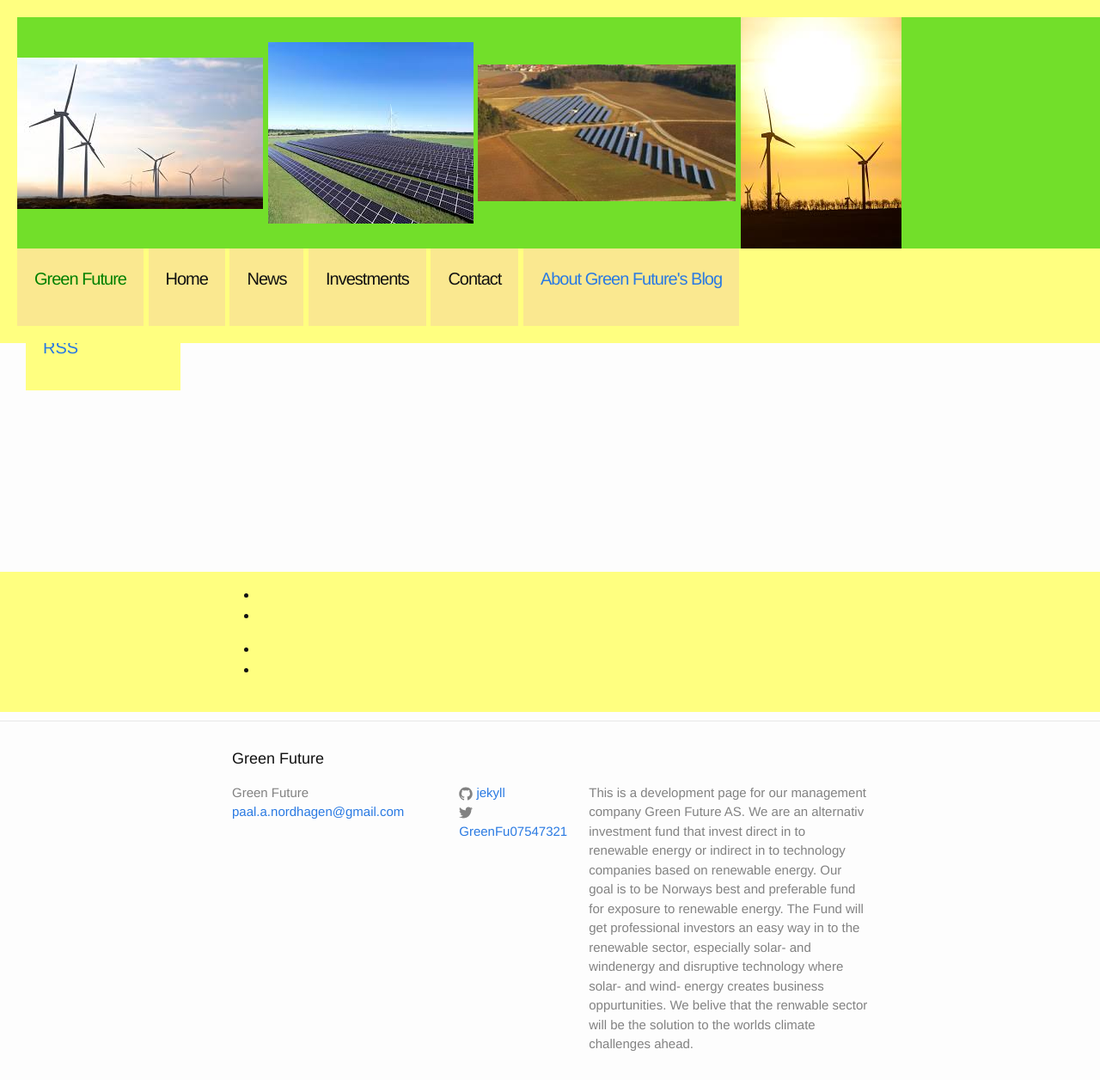
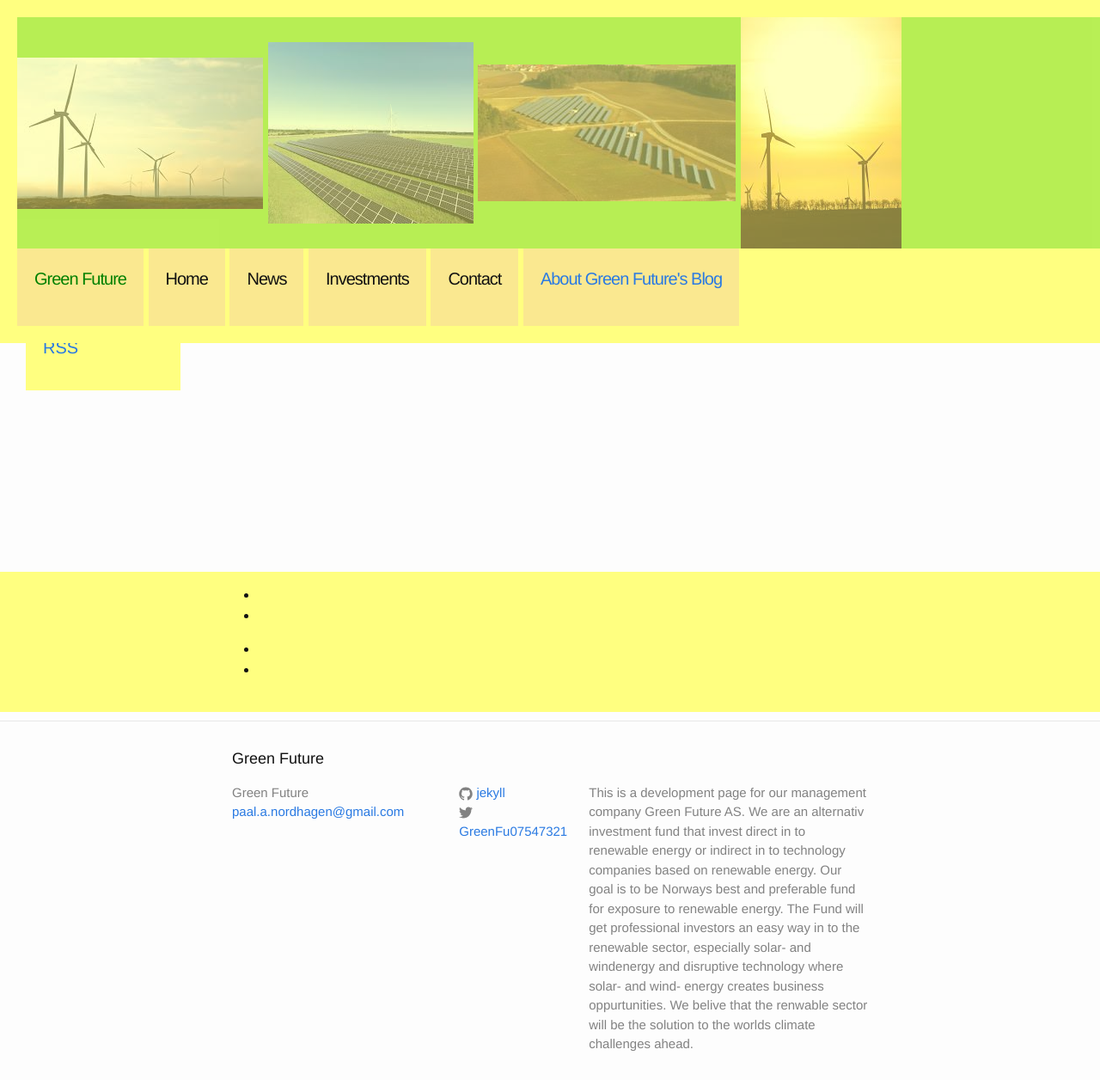
Before and after one commit to Paal-August/Paal-August.github.io, a Jekyll site: the page built from index.html, in a window 1280 px wide. Shown: the whole page at 86% size. Built offline with Jekyll 4.4.1, drawn with Linux system fonts in a browser that asks for light colours.

Commit message:
Update _layout.scss

```diff
--- a/_sass/_layout.scss
+++ b/_sass/_layout.scss
@@ -17,10 +17,10 @@
   width:100%;
   float:left;
   background-position: center;
-  background-size: cover;
+  opacity:50%;
   background-color:#72DF2A;
   display:inline-block;
-  z-index:2;
+  z-index:6;
 }
 .caption{
    font-size: 20px;
```
